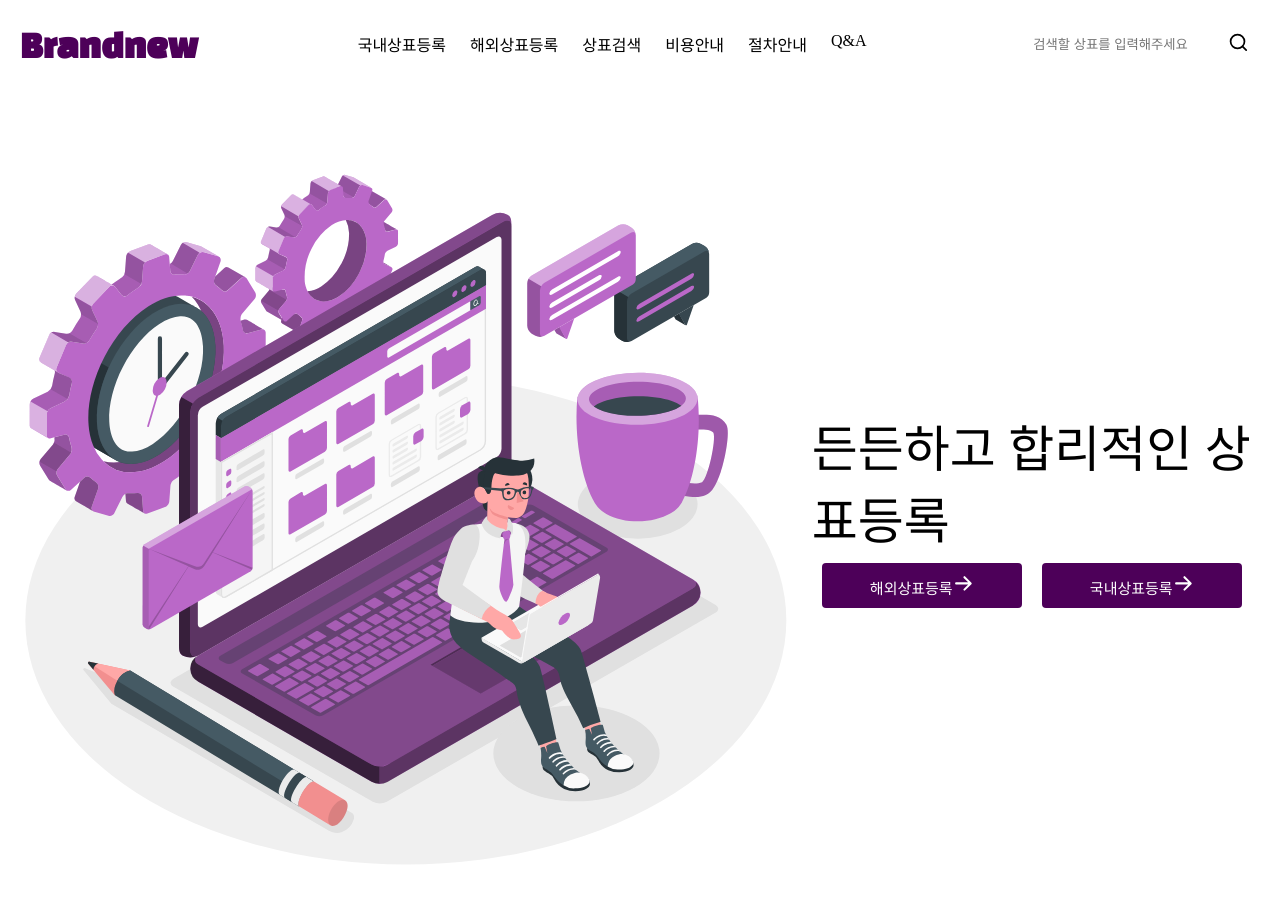
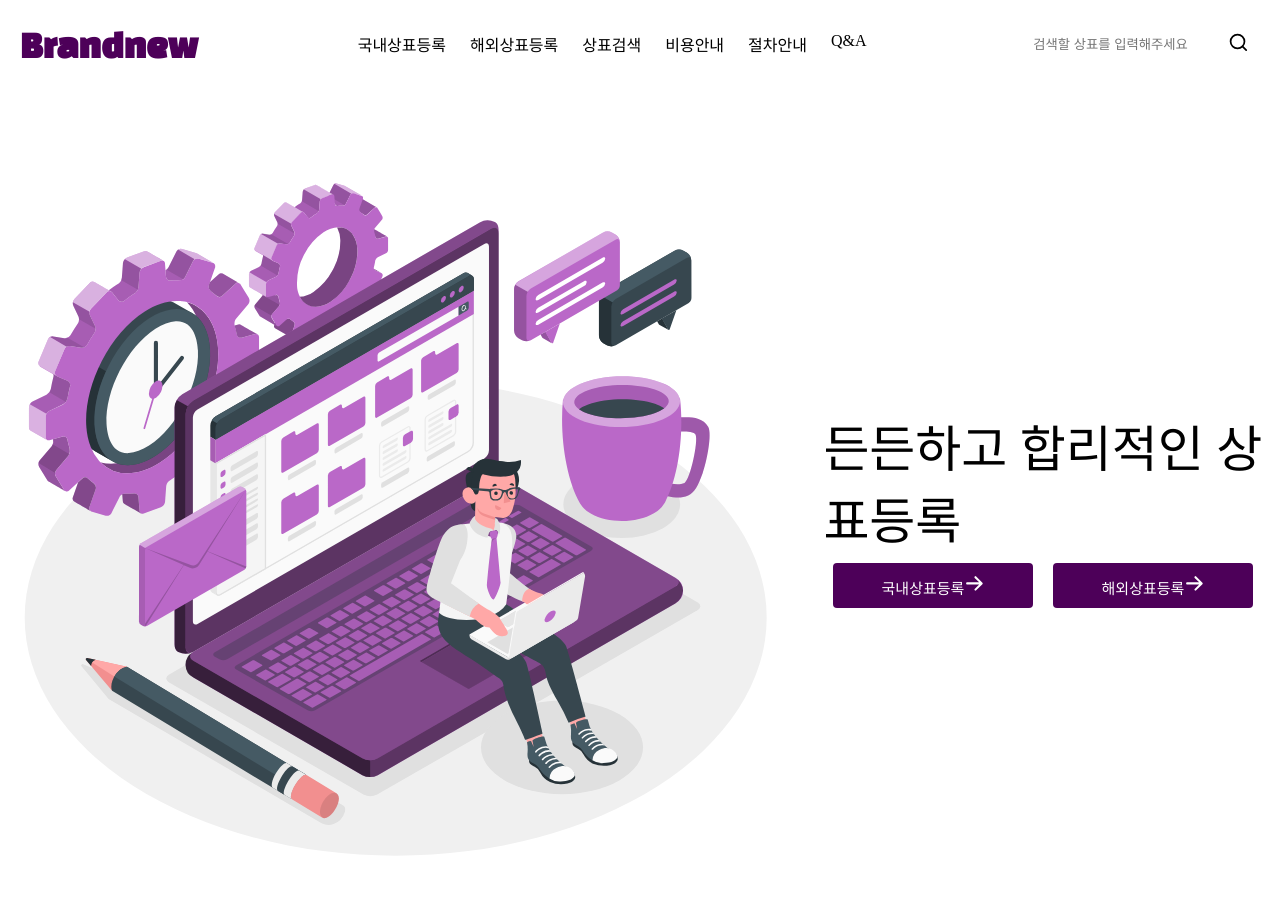
Before and after one commit to galaxyIjinny/capstone, a JavaScript app: page / in a window 1280 px wide. Shown: the top 902 px of the page. Built offline with nearby package versions, Linux system fonts and the light colour scheme; the HTML template or start-up script is replaced by a standard one; a web font is replaced by a local one.

Commit message:
Update Main.js
버튼 상호 작용 추가

```diff
--- a/src/components/main/Main.js
+++ b/src/components/main/Main.js
@@ -1,20 +1,27 @@
 import { ReactComponent as WorkTime } from "../../assets/images/WorkTime.svg";
 import { HiArrowRight } from "react-icons/hi";
+import { Link } from "react-router-dom";
 import "./Main.css";
 const Main = () => {
   return (
     <div className="main">
       <WorkTime width={1000} height={850} />
-      <div className="div">
+      <div className="container">
         <div className="title">든든하고 합리적인 상표등록</div>
-        <button id="overseas">
-          해외상표등록
-          <HiArrowRight style={{ fontSize: "1.3rem" }} />
-        </button>
-        <button id="domestic">
-          국내상표등록
-          <HiArrowRight style={{ fontSize: "1.3rem" }} />
-        </button>
+        <Link to="/domesticmark">
+          <button id="domestic">
+            국내상표등록
+            <HiArrowRight style={{ fontSize: "1.3rem" }} />
+          </button>
+        </Link>
+        <Link to="overseasmark">
+          <button id="overseas">
+            해외상표등록
+            <HiArrowRight style={{ fontSize: "1.3rem" }} />
+          </button>
+        </Link>
+      </div>
+      <div>
         <div className="statistics">
           <div className="mark"></div>
           <div className="search"></div>
```
